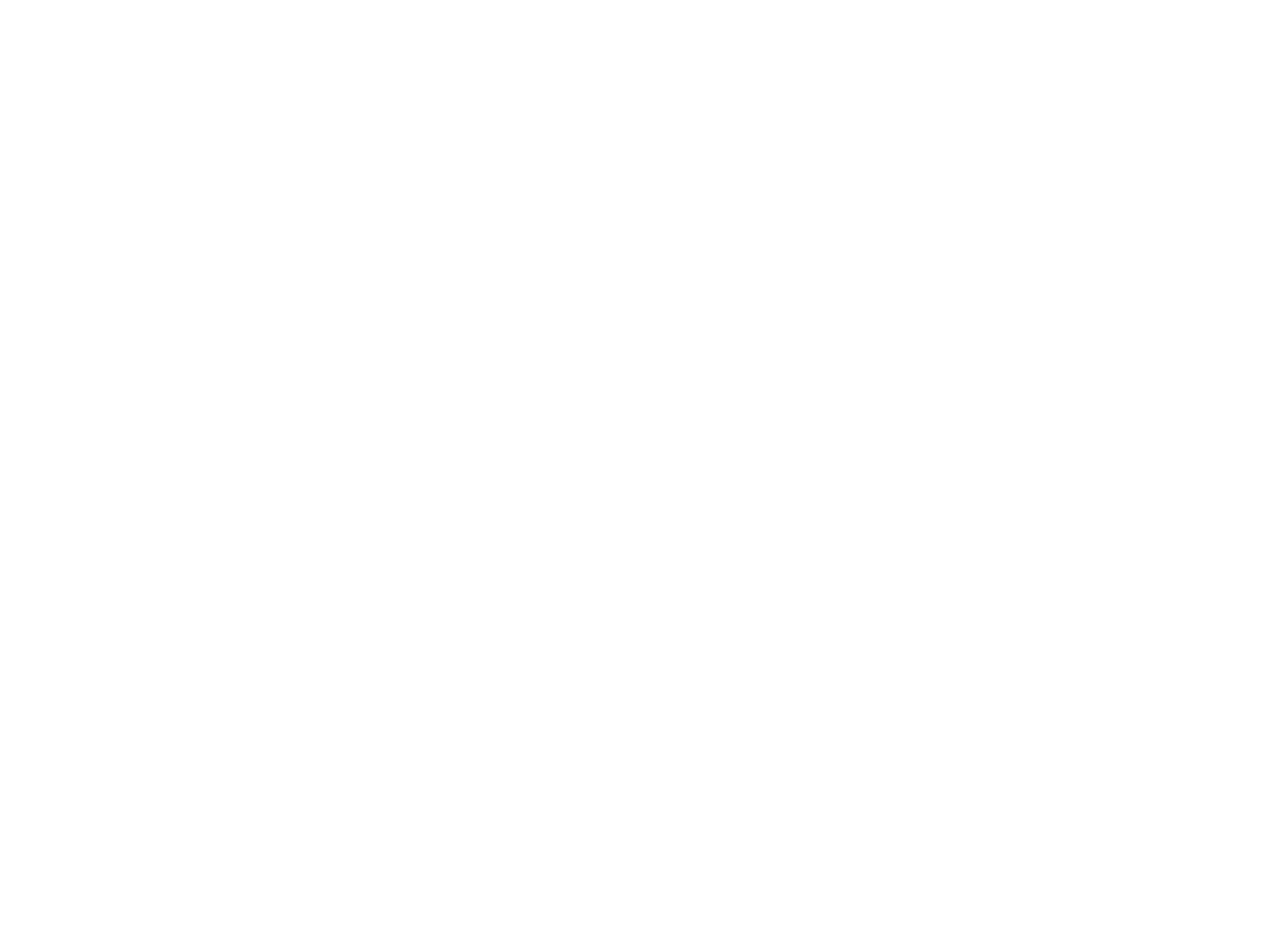
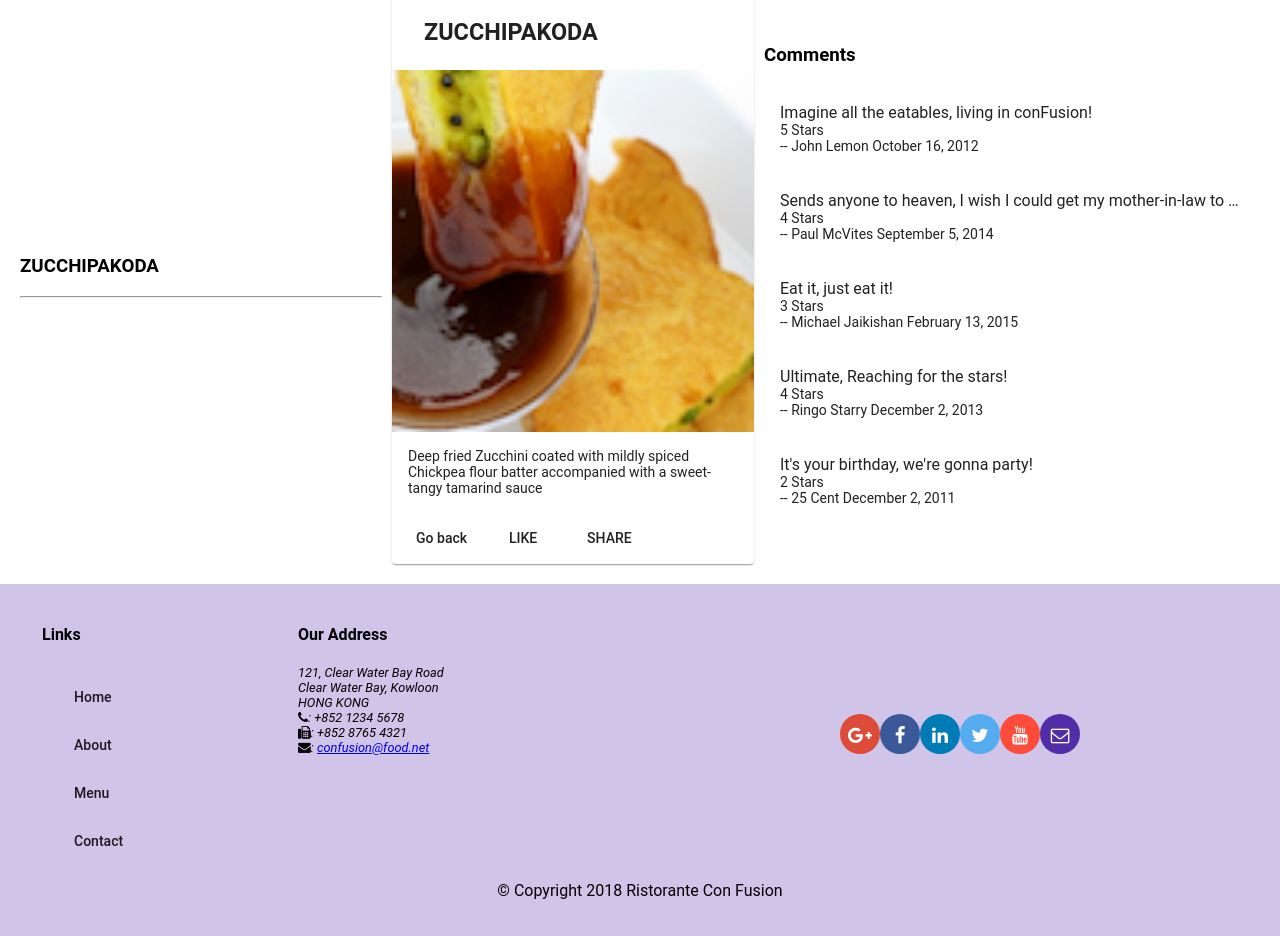
Before and after one commit to johnnascimento/angular-6-material-flex-coursera, an Angular app: page /dishdetail/1 in a window 1280 px wide. Before the commit this address led to /. Shown: the part 380-1316 px from the top of the page. Before the commit the page ends 800 px from the top, so only its background shows below. Built offline with nearby package versions, Linux system fonts and the light colour scheme.

Commit message:
Angular 6 - SPA part 2

```diff
--- a/src/app/app-routing/routes.ts
+++ b/src/app/app-routing/routes.ts
@@ -24,6 +24,10 @@
         component: ContactComponent
     },
     {
+        path: 'dishdetail/:id',
+        component: DishdetailComponent
+    },
+    {
         path: '',
         redirectTo: '/home',
         pathMatch: 'full'
--- a/src/app/dishdetail/dishdetail.component.html
+++ b/src/app/dishdetail/dishdetail.component.html
@@ -1,4 +1,11 @@
 <div class="container" fxLayout="row" fxLayout.sm="column" fxLayout.xs="column" fxLayoutAlign.gt-md="space-around center" fxLayoutGap="10px" fxLayoutGap.xs="0">
+    <div fxFlex="100">
+        <div>
+            <h3>{{dish.name | uppercase}}</h3>
+            <hr>
+        </div>
+    </div>
+
     <div fxFlex="40">
         <mat-card *ngIf="dish">
             <mat-card-header>
@@ -16,6 +23,7 @@
             </mat-card-content>
 
             <mat-card-actions>
+                <button mat-button (click)="goBack()">Go back</button>
                 <button mat-button>LIKE</button>
                 <button mat-button>SHARE</button>
             </mat-card-actions>
--- a/src/app/dishdetail/dishdetail.component.ts
+++ b/src/app/dishdetail/dishdetail.component.ts
@@ -1,5 +1,8 @@
 import { Component, OnInit, Input } from '@angular/core';
+import { Params, ActivatedRoute } from '@angular/router';
+import { Location } from '@angular/common';
 import { Dish } from '../shared/dish';
+import { DishService } from '../services/dish.service';
 
 @Component({
     selector: 'app-dishdetail',
@@ -8,12 +11,20 @@
 })
 export class DishdetailComponent implements OnInit {
 
-    @Input()
     dish: Dish;
 
-    constructor() { }
+    constructor(
+        private dishService: DishService,
+        private route: ActivatedRoute,
+        private location: Location
+    ) { }
 
     ngOnInit() {
+        const id = this.route.snapshot.params['id'];
+        this.dish = this.dishService.getDish(id);
     }
 
+    goBack(): void {
+        this.location.back();
+    }
 }
--- a/src/app/footer/footer.component.html
+++ b/src/app/footer/footer.component.html
@@ -1,3 +1,43 @@
-<p>
-  footer works!
-</p>
+<div class="container footer"
+    fxLayout="row wrap"
+    fxLayout.lt-md="column"
+    fxLayoutAlign="center center"
+    fxLayoutGap="10px">
+
+  <div fxFlex="100" fxFlex.gt-sm="50">
+    <div fxLayout="row">
+      <div fxFlex="40" fxFlexOffset="20px">
+        <h4>Links</h4>
+        <mat-list>
+          <mat-list-item><a mat-button routerLink="/home">Home</a></mat-list-item>
+          <mat-list-item><a mat-button routerLink="/about">About</a></mat-list-item>
+          <mat-list-item><a mat-button routerLink="/menu">Menu</a></mat-list-item>
+          <mat-list-item><a mat-button routerLink="/contactus">Contact</a></mat-list-item>
+        </mat-list>
+      </div>
+      <div fxFlex="55">
+        <h4>Our Address</h4>
+        <address style="font-size: 80%">
+          121, Clear Water Bay Road<br> Clear Water Bay, Kowloon<br> HONG KONG<br>
+          <i class="fa fa-phone"></i>: +852 1234 5678<br>
+          <i class="fa fa-fax"></i>: +852 8765 4321<br>
+          <i class="fa fa-envelope"></i>:
+          <a href="mailto:confusion@food.net">confusion@food.net</a>
+        </address>
+      </div>
+    </div>
+  </div>
+  <div fxFlex="100" fxFlex.gt-sm="45">
+    <div style="text-align:center">
+      <a mat-icon-button class="btn-google-plus" href="http://google.com/+"><i class="fa fa-google-plus fa-lg"></i></a>
+      <a mat-icon-button class="btn-facebook" href="http://www.facebook.com/profile.php?id="><i class="fa fa-facebook fa-lg"></i></a>
+      <a mat-icon-button class="btn-linkedin" href="http://www.linkedin.com/in/"><i class="fa fa-linkedin fa-lg"></i></a>
+      <a mat-icon-button class="btn-twitter" href="http://twitter.com/"><i class="fa fa-twitter fa-lg"></i></a>
+      <a mat-icon-button class="btn-youtube" href="http://youtube.com/"><i class="fa fa-youtube fa-lg"></i></a>
+      <a mat-icon-button class="btn-mail" href="mailto:"><i class="fa fa-envelope-o fa-lg"></i></a>
+    </div>
+  </div>
+  <div>
+      <p>© Copyright 2018 Ristorante Con Fusion</p>
+  </div>
+</div>
--- a/src/app/footer/footer.component.scss
+++ b/src/app/footer/footer.component.scss
@@ -0,0 +1,21 @@
+$lt-gray: #ddd;
+$background-dark: #512DA8;
+$background-light: #9575CD;
+$background-pale: #D1C4E9;
+
+@mixin zero-margin($pad-up-down, $pad-left-right) {
+    margin: 0px auto;
+    padding: $pad-up-down $pad-left-right;
+}
+
+.footer{
+    background-color: $background-pale;
+    @include zero-margin(20px, 0px);
+}
+
+.btn-facebook {color:#fff!important; background-color:#3b5998!important;}
+.btn-google-plus{color:#fff!important;background-color:#dd4b39!important;}
+.btn-youtube{color:#fff!important;background-color:#ff4b39!important;}
+.btn-linkedin{color:#fff!important;background-color:#007bb6!important;}
+.btn-twitter{color:#fff!important;background-color:#55acee!important;}
+.btn-mail{color:#fff!important;background-color:#512DA8!important;}
--- a/src/app/menu/menu.component.html
+++ b/src/app/menu/menu.component.html
@@ -8,7 +8,7 @@
 
     <div fxFlex>
         <mat-grid-list cols="2" rowHeight="200px">
-            <mat-grid-tile *ngFor="let dish of dishes" (click)="onSelect(dish)">
+            <mat-grid-tile *ngFor="let dish of dishes" [routerLink]="['/dishdetail', dish.id]">
                 <img src="{{dish.image}}" alt="dish.name" title="{{dish.name}}" height="200px" />
                 <mat-grid-tile-footer>
                     <h1>{{dish.name | uppercase}}</h1>
@@ -16,6 +16,4 @@
             </mat-grid-tile>
         </mat-grid-list>
     </div>
-
-    <app-dishdetail [dish]=selectedDish></app-dishdetail>
 </div>
--- a/src/app/services/dish.service.ts
+++ b/src/app/services/dish.service.ts
@@ -13,7 +13,13 @@
   }
 
   getDish(id: string): Dish {
-    return DISHES.filter((dish) => { (dish.id === id) })[0];
+    let selectedDish = DISHES.filter((dish) => {
+      if(dish.id === id) {
+        return dish;
+      }
+    })[0];
+
+    return selectedDish;
   }
 
   getFeaturedDish() {
```
